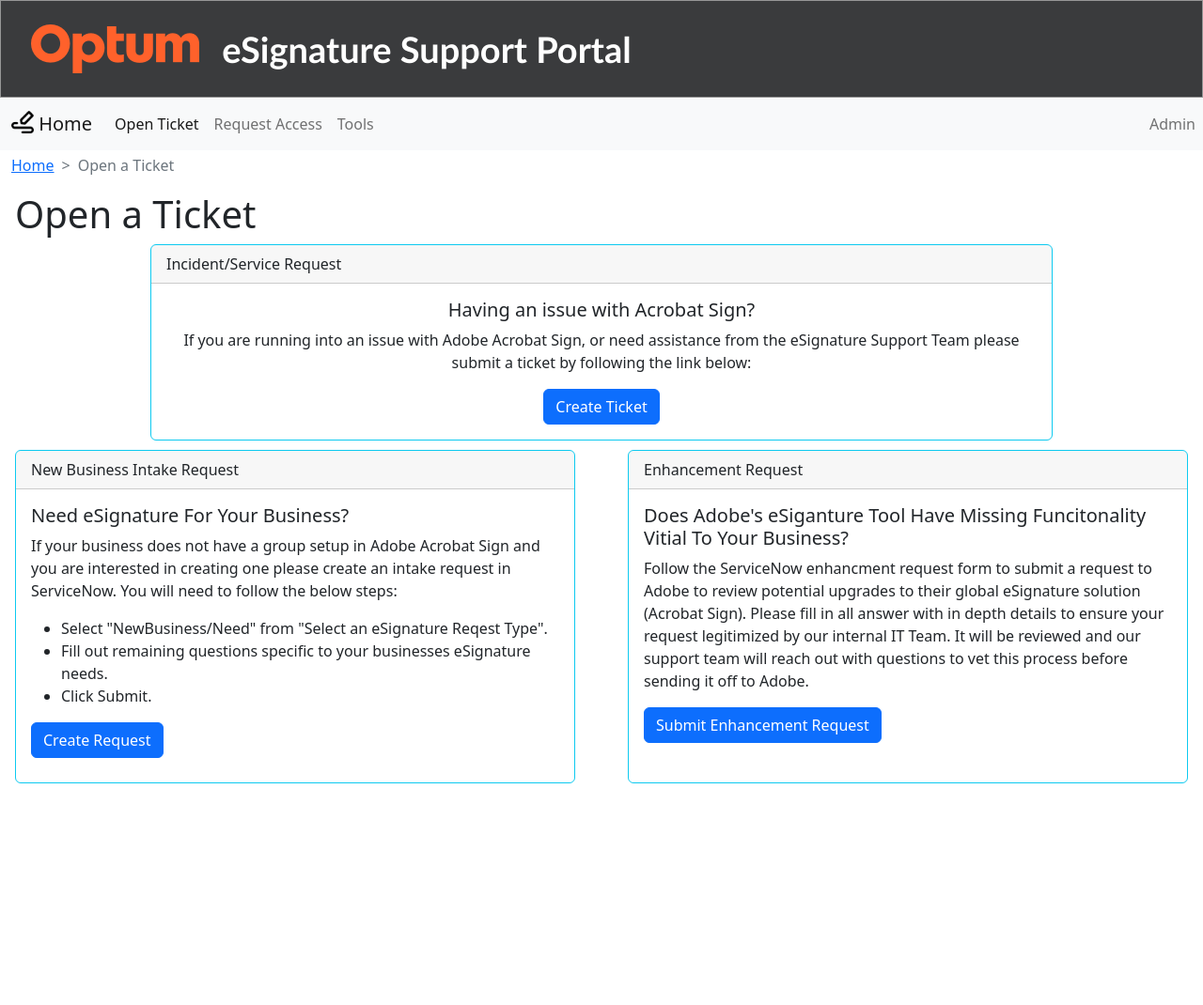
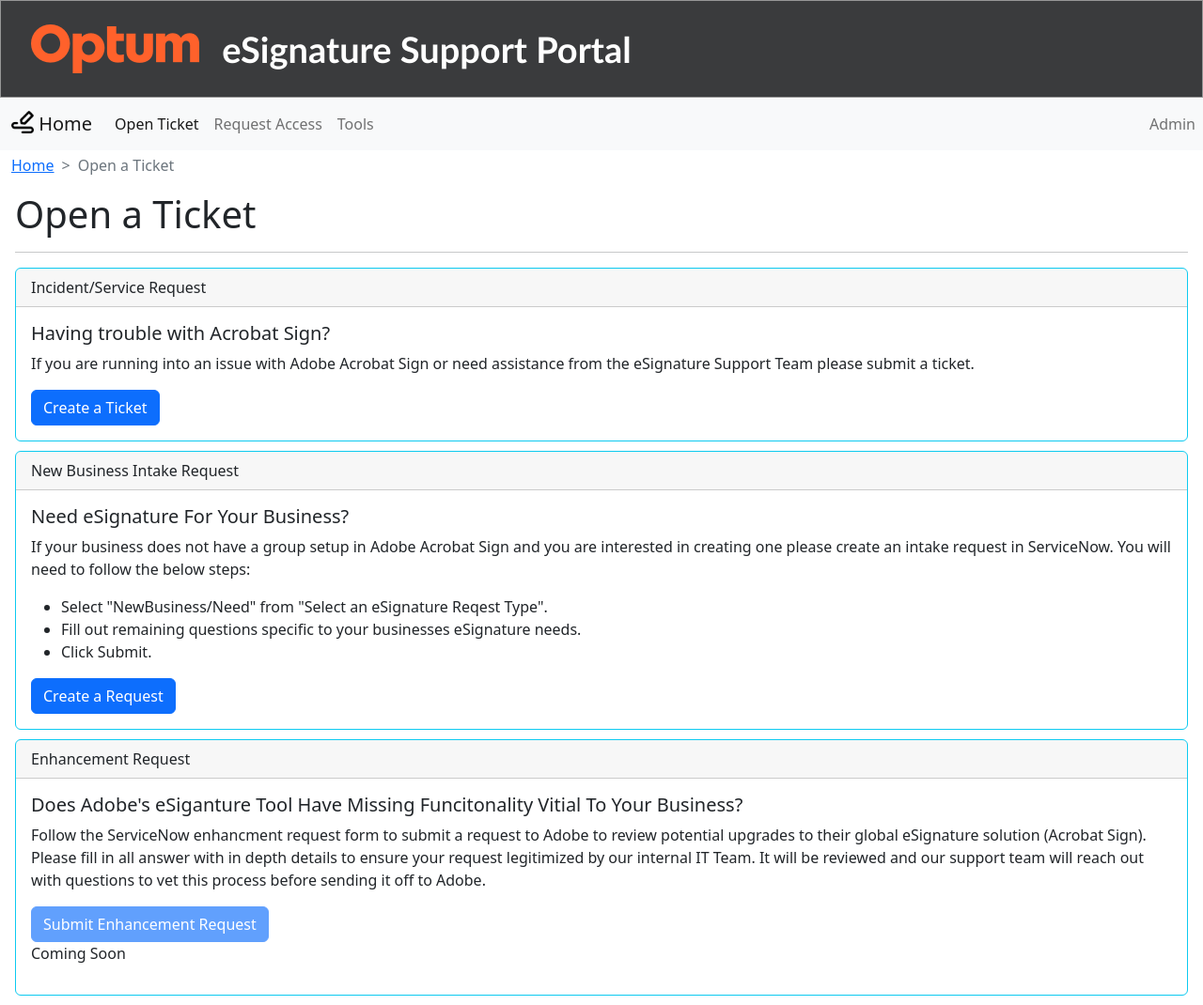
Before and after one commit to mcneece/eSignature-Portal, a Flask app: page /open-ticket in a window 1280 px wide. Shown: the whole page at 94% size. Before the commit the page ends 834 px from the top, so only its background shows below. Run offline with Flask 2, Linux system fonts and the light colour scheme; parts of the project's set-up code (start-up, migrations or seed data) failed here and were passed over.

Commit message:
visual updates

```diff
--- a/app/templates/client/index.html
+++ b/app/templates/client/index.html
@@ -36,7 +36,7 @@
             </div>
         </div>
     </div>
-    <div class="col">
+    <div class="col-md-6 offset-md-3">
         <div class="card-group">
             <div class="card border-dark text-center">
                 <div class="card-header"><img src="{{ url_for('static', filename='img/file.svg') }}" alt="file image"
--- a/app/templates/client/openticket.html
+++ b/app/templates/client/openticket.html
@@ -16,23 +16,21 @@
 
 {% block main %}
 <h1 class="ms-3">Open a Ticket</h1>
-<div class="row">
-    <div class="col">
-        <div class="card border-info text-center w-75">
-            <div class="card-header " align="left">
+<hr class = "text center mx-3">
+    <div class="col mx-3">
+        <div class="card border-info h-100">
+            <div class="card-header" align="left">
                 Incident/Service Request
             </div>
             <div class="card-body">
-                <h5 class="card-title">Having an issue with Acrobat Sign?</h5>
-                <p class="card-text">If you are running into an issue with Adobe Acrobat Sign, or need assistance from the eSignature Support Team please submit a ticket by following the link below:</p>
+                <h5 class="card-title">Having trouble with Acrobat Sign?</h5>
+                <p class="card-text">If you are running into an issue with Adobe Acrobat Sign or need assistance from the eSignature Support Team please submit a ticket.</p>
                 <a target="_blank"
                     href=""
-                    class="btn btn-primary">Create Ticket</a>
+                    class="btn btn-primary">Create a Ticket</a>
             </div>
         </div>
     </div>
-</div>
-<div class="row">
     <div class="col mx-3">
         <div class="card border-info h-100">
             <div class="card-header" align="left">
@@ -50,7 +48,7 @@
                 </ul>
                 <a target="_blank"
                     href="https://optum.service-now.com/euts_intake?id=euts_sc_cat_item_form&sys_id=bba6b983db0abf4098e940ceaa961975&sysparm_category=f83bba03db83ff40a937ee82ca961905"
-                    class="btn btn-primary">Create Request</a>
+                    class="btn btn-primary">Create a Request</a>
             </div>
         </div>
     </div>
@@ -65,9 +63,9 @@
                     It will be reviewed and our support team will reach out with questions to vet this process before sending it off to Adobe.</p>
                 <a target="_blank"
                     href="#"
-                    class="btn btn-primary">Submit Enhancement Request</a>
+                    class="btn btn-primary disabled">Submit Enhancement Request</a>
+                <p>Coming Soon</p>
             </div>
         </div>
     </div>
-</div>
 {% endblock %}
```
